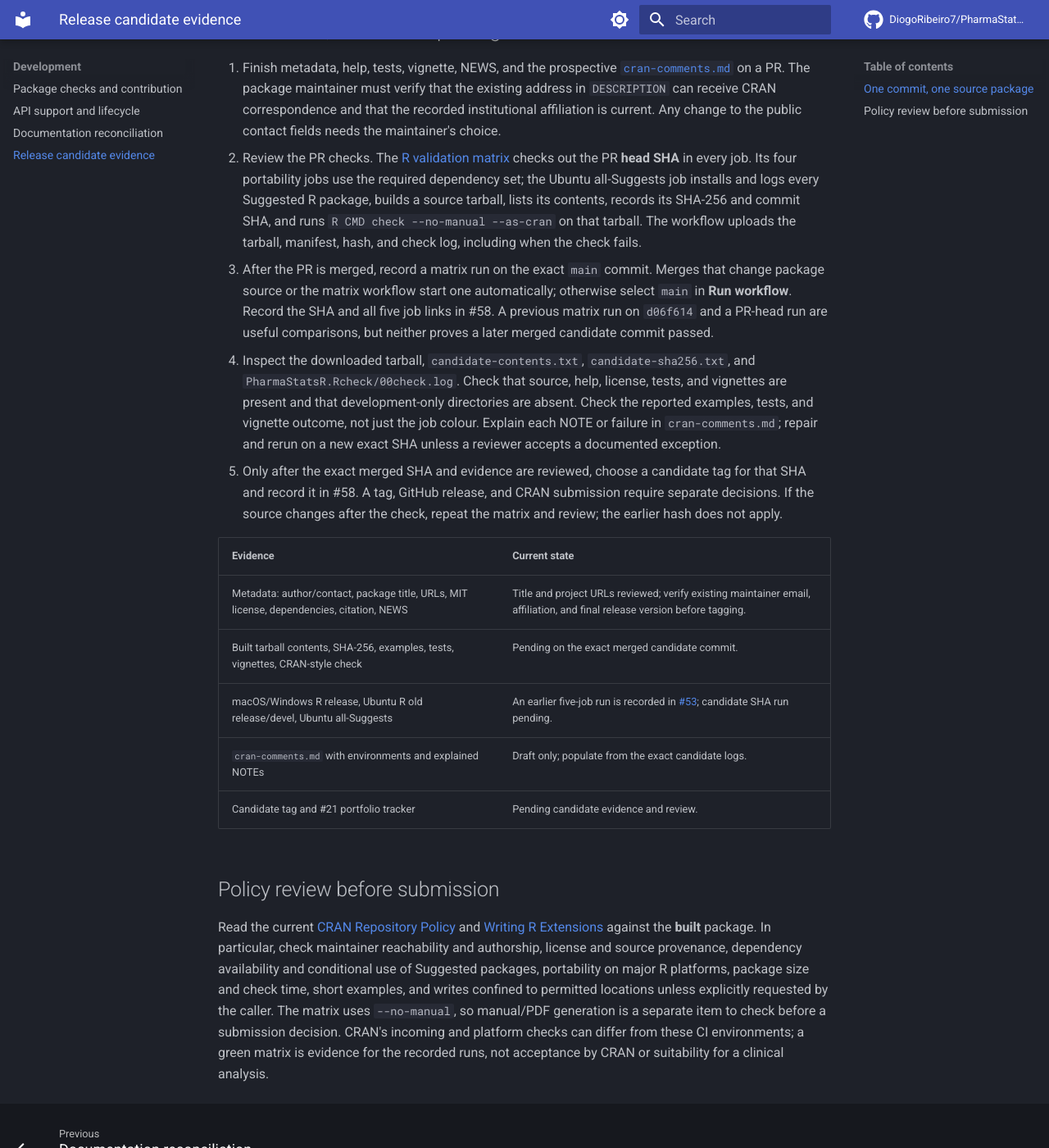
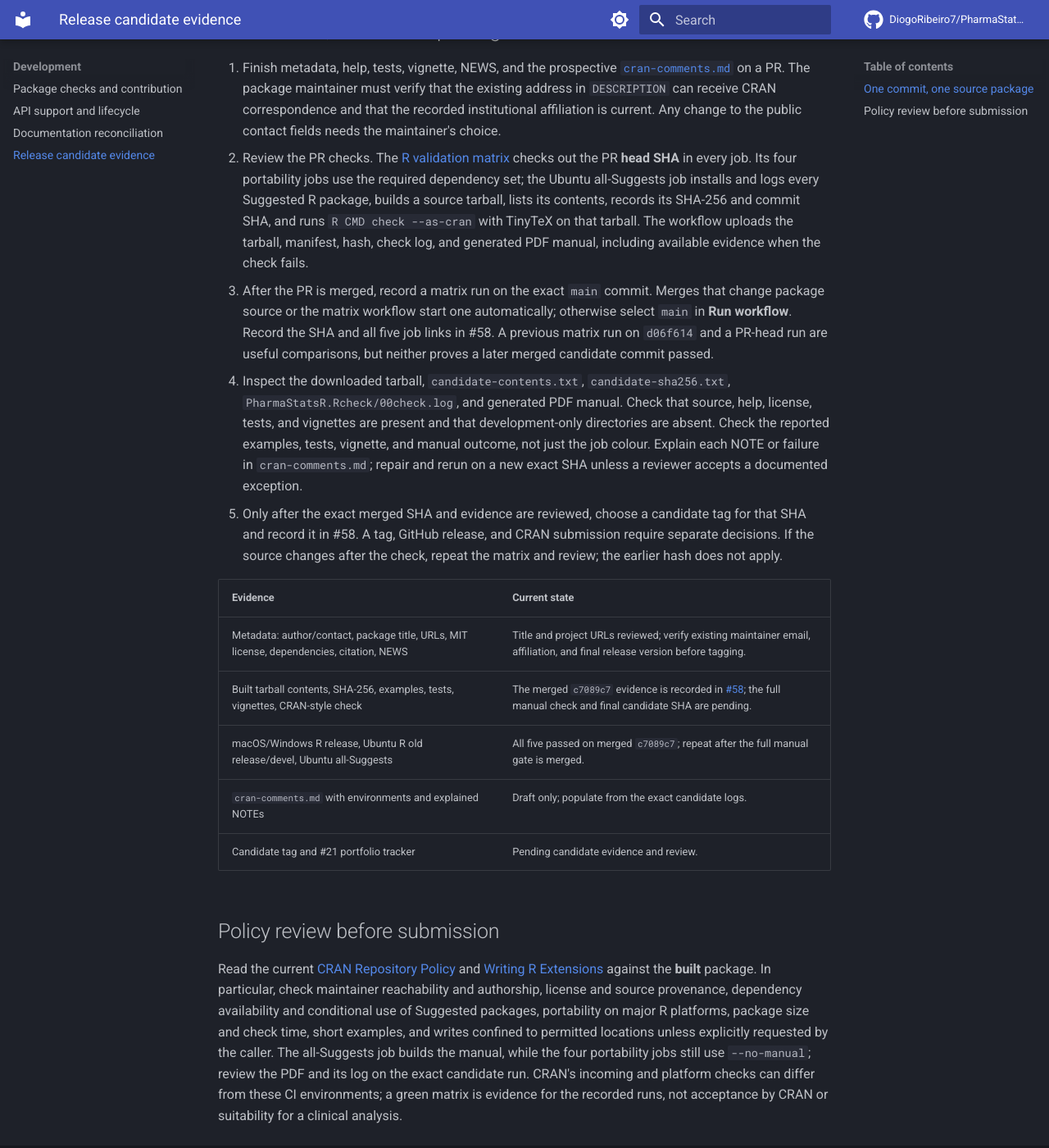
Before and after one commit to DiogoRibeiro7/PharmaStatsR, an MkDocs documentation site: the page built from docs/release-candidate.md, in a window 1280 px wide and 1400 px high, scrolled down 300 px. Shown: the whole window at 82% size. Built offline with MkDocs 1.6.1 and Material for MkDocs 9.7.7, drawn with Linux system fonts in a browser that asks for light colours; comment, search, counter and statistics services are not loaded.

Commit message:
Check candidate PDF manual from source tarball

```diff
--- a/docs/release-candidate.md
+++ b/docs/release-candidate.md
@@ -5,19 +5,19 @@ Issue [#58](https://github.com/DiogoRibeiro7/PharmaStatsR/issues/58) tracks a pr
 ## One commit, one source package
 
 1. Finish metadata, help, tests, vignette, NEWS, and the prospective [`cran-comments.md`](https://github.com/DiogoRibeiro7/PharmaStatsR/blob/main/cran-comments.md) on a PR. The package maintainer must verify that the existing address in `DESCRIPTION` can receive CRAN correspondence and that the recorded institutional affiliation is current. Any change to the public contact fields needs the maintainer's choice.
-2. Review the PR checks. The [R validation matrix](https://github.com/DiogoRibeiro7/PharmaStatsR/actions/workflows/R-validation-matrix.yaml) checks out the PR **head SHA** in every job. Its four portability jobs use the required dependency set; the Ubuntu all-Suggests job installs and logs every Suggested R package, builds a source tarball, lists its contents, records its SHA-256 and commit SHA, and runs `R CMD check --no-manual --as-cran` on that tarball. The workflow uploads the tarball, manifest, hash, and check log, including when the check fails.
+2. Review the PR checks. The [R validation matrix](https://github.com/DiogoRibeiro7/PharmaStatsR/actions/workflows/R-validation-matrix.yaml) checks out the PR **head SHA** in every job. Its four portability jobs use the required dependency set; the Ubuntu all-Suggests job installs and logs every Suggested R package, builds a source tarball, lists its contents, records its SHA-256 and commit SHA, and runs `R CMD check --as-cran` with TinyTeX on that tarball. The workflow uploads the tarball, manifest, hash, check log, and generated PDF manual, including available evidence when the check fails.
 3. After the PR is merged, record a matrix run on the exact `main` commit. Merges that change package source or the matrix workflow start one automatically; otherwise select `main` in **Run workflow**. Record the SHA and all five job links in #58. A previous matrix run on `d06f614` and a PR-head run are useful comparisons, but neither proves a later merged candidate commit passed.
-4. Inspect the downloaded tarball, `candidate-contents.txt`, `candidate-sha256.txt`, and `PharmaStatsR.Rcheck/00check.log`. Check that source, help, license, tests, and vignettes are present and that development-only directories are absent. Check the reported examples, tests, and vignette outcome, not just the job colour. Explain each NOTE or failure in `cran-comments.md`; repair and rerun on a new exact SHA unless a reviewer accepts a documented exception.
+4. Inspect the downloaded tarball, `candidate-contents.txt`, `candidate-sha256.txt`, `PharmaStatsR.Rcheck/00check.log`, and generated PDF manual. Check that source, help, license, tests, and vignettes are present and that development-only directories are absent. Check the reported examples, tests, vignette, and manual outcome, not just the job colour. Explain each NOTE or failure in `cran-comments.md`; repair and rerun on a new exact SHA unless a reviewer accepts a documented exception.
 5. Only after the exact merged SHA and evidence are reviewed, choose a candidate tag for that SHA and record it in #58. A tag, GitHub release, and CRAN submission require separate decisions. If the source changes after the check, repeat the matrix and review; the earlier hash does not apply.
 
 | Evidence | Current state |
 | --- | --- |
 | Metadata: author/contact, package title, URLs, MIT license, dependencies, citation, NEWS | Title and project URLs reviewed; verify existing maintainer email, affiliation, and final release version before tagging. |
-| Built tarball contents, SHA-256, examples, tests, vignettes, CRAN-style check | Pending on the exact merged candidate commit. |
-| macOS/Windows R release, Ubuntu R old release/devel, Ubuntu all-Suggests | An earlier five-job run is recorded in [#53](dependency-audit.md); candidate SHA run pending. |
+| Built tarball contents, SHA-256, examples, tests, vignettes, CRAN-style check | The merged `c7089c7` evidence is recorded in [#58](https://github.com/DiogoRibeiro7/PharmaStatsR/issues/58); the full manual check and final candidate SHA are pending. |
+| macOS/Windows R release, Ubuntu R old release/devel, Ubuntu all-Suggests | All five passed on merged `c7089c7`; repeat after the full manual gate is merged. |
 | `cran-comments.md` with environments and explained NOTEs | Draft only; populate from the exact candidate logs. |
 | Candidate tag and #21 portfolio tracker | Pending candidate evidence and review. |
 
 ## Policy review before submission
 
-Read the current [CRAN Repository Policy](https://cran.r-project.org/web/packages/policies.html) and [Writing R Extensions](https://cran.r-project.org/doc/manuals/r-release/R-exts.html) against the **built** package. In particular, check maintainer reachability and authorship, license and source provenance, dependency availability and conditional use of Suggested packages, portability on major R platforms, package size and check time, short examples, and writes confined to permitted locations unless explicitly requested by the caller. The matrix uses `--no-manual`, so manual/PDF generation is a separate item to check before a submission decision. CRAN's incoming and platform checks can differ from these CI environments; a green matrix is evidence for the recorded runs, not acceptance by CRAN or suitability for a clinical analysis.
+Read the current [CRAN Repository Policy](https://cran.r-project.org/web/packages/policies.html) and [Writing R Extensions](https://cran.r-project.org/doc/manuals/r-release/R-exts.html) against the **built** package. In particular, check maintainer reachability and authorship, license and source provenance, dependency availability and conditional use of Suggested packages, portability on major R platforms, package size and check time, short examples, and writes confined to permitted locations unless explicitly requested by the caller. The all-Suggests job builds the manual, while the four portability jobs still use `--no-manual`; review the PDF and its log on the exact candidate run. CRAN's incoming and platform checks can differ from these CI environments; a green matrix is evidence for the recorded runs, not acceptance by CRAN or suitability for a clinical analysis.
```
Also changed, not shown: NEWS.md (+1 -0 lines), docs/development.md (+2 -2 lines), 1 other file.
